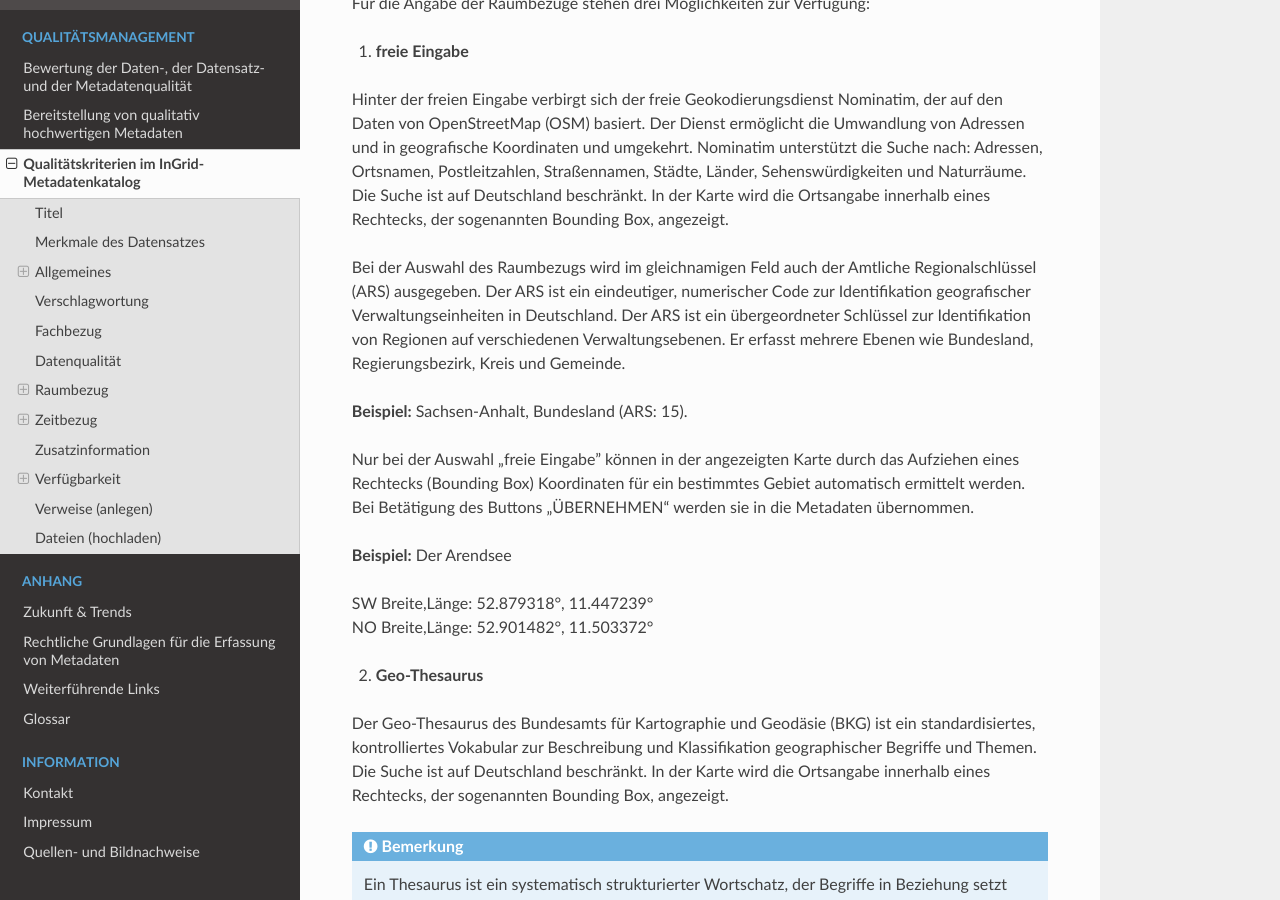
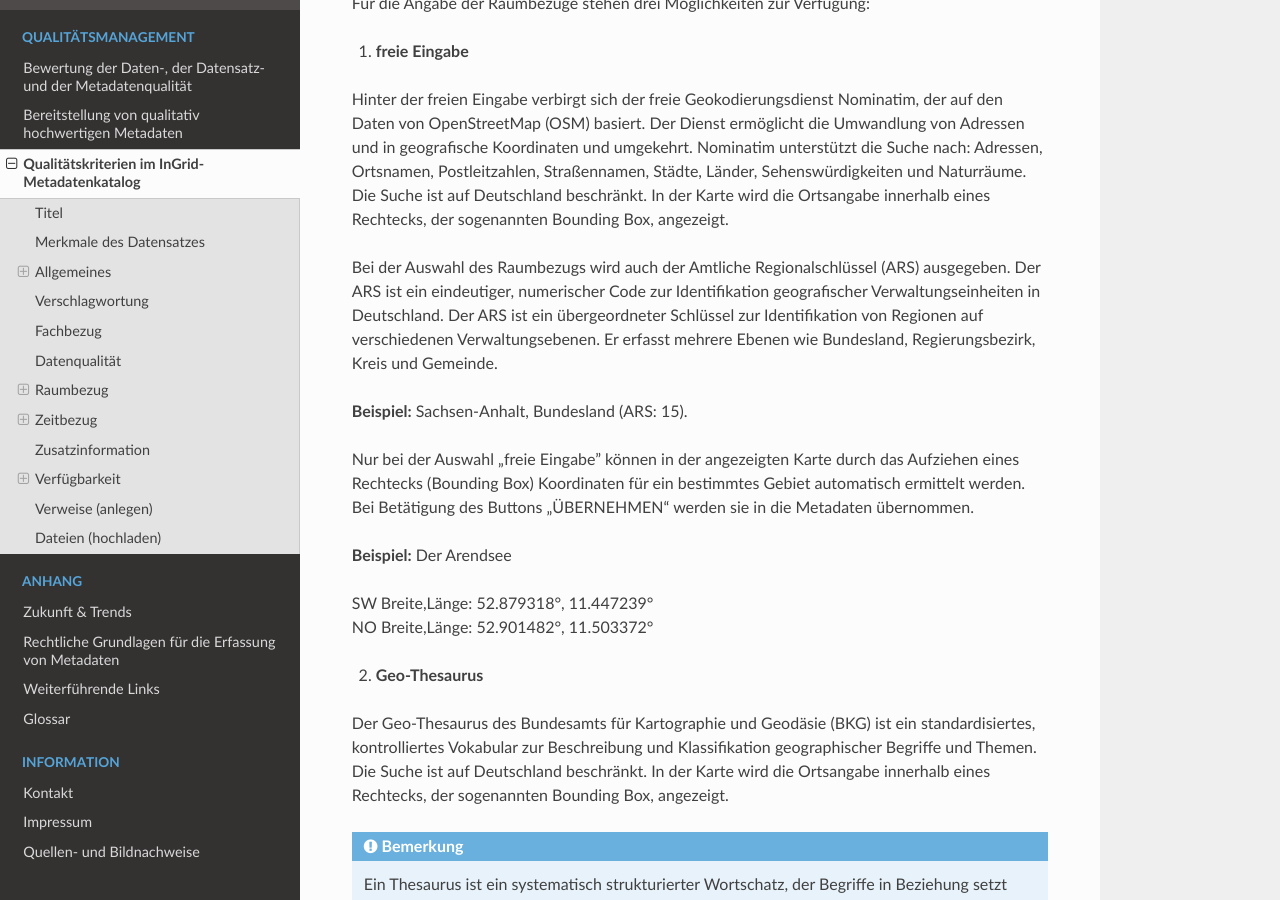
Before and after one commit to tomiwo/ingrid-mdk-st-high-quality-metadata, a Sphinx documentation site: the page built from docs/qualitaetsmanagement/metadatenschema-ige.rst, in a window 1280 px wide and 900 px high, scrolled down 3771 px. Built offline with Sphinx 7.4.7 and the Read the Docs theme 3.1.0, drawn with Linux system fonts in a browser that asks for light colours.

Commit message:
Update metadatenschema-ige.rst

```diff
--- a/docs/qualitaetsmanagement/metadatenschema-ige.rst
+++ b/docs/qualitaetsmanagement/metadatenschema-ige.rst
@@ -132,7 +132,7 @@ Der Dienst ermöglicht die Umwandlung von Adressen und  in geografische Koordina
 Nominatim unterstützt die Suche nach: Adressen, Ortsnamen, Postleitzahlen, Straßennamen, Städte, Länder, Sehenswürdigkeiten und Naturräume.
 Die Suche ist auf Deutschland beschränkt. In der Karte wird die Ortsangabe innerhalb eines Rechtecks, der sogenannten Bounding Box, angezeigt.
 
-Bei der Auswahl des Raumbezugs wird im gleichnamigen Feld auch der Amtliche Regionalschlüssel (ARS) ausgegeben.
+Bei der Auswahl des Raumbezugs wird auch der Amtliche Regionalschlüssel (ARS) ausgegeben.
 Der ARS ist ein eindeutiger, numerischer Code zur Identifikation geografischer Verwaltungseinheiten in Deutschland.
 Der ARS ist ein übergeordneter Schlüssel zur Identifikation von Regionen auf verschiedenen Verwaltungsebenen.
 Er erfasst mehrere Ebenen wie Bundesland, Regierungsbezirk, Kreis und Gemeinde.
```
